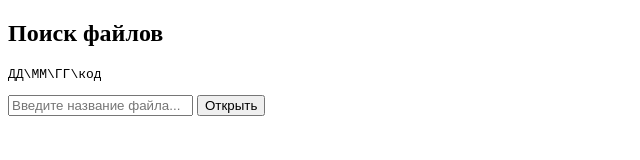
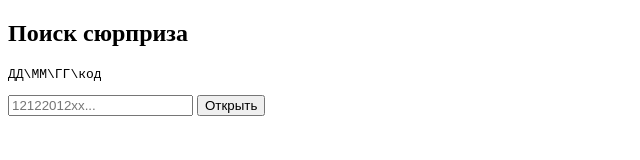
Before and after one commit to Tursynbek06/vosmoy-mart.github.io, a plain HTML site: page index.html in a window 1280 px wide. Shown: the whole page, without its empty margins (0-640 px from the left). Drawn offline with Linux system fonts and the light colour scheme.

Commit message:
Update index.html

```diff
--- a/index.html
+++ b/index.html
@@ -7,9 +7,9 @@
     <script src="search.js" defer></script>
 </head>
 <body>
-    <h2>Поиск файлов</h2>
+    <h2>Поиск сюрприза</h2>
     <pre>ДД\ММ\ГГ\код</pre>
-    <input type="text" id="searchInput" placeholder="Введите название файла...">
+    <input type="text" id="searchInput" placeholder="12122012xx...">
     <button onclick="search()">Открыть</button>
     <div id="message"></div>
 </body>
```
